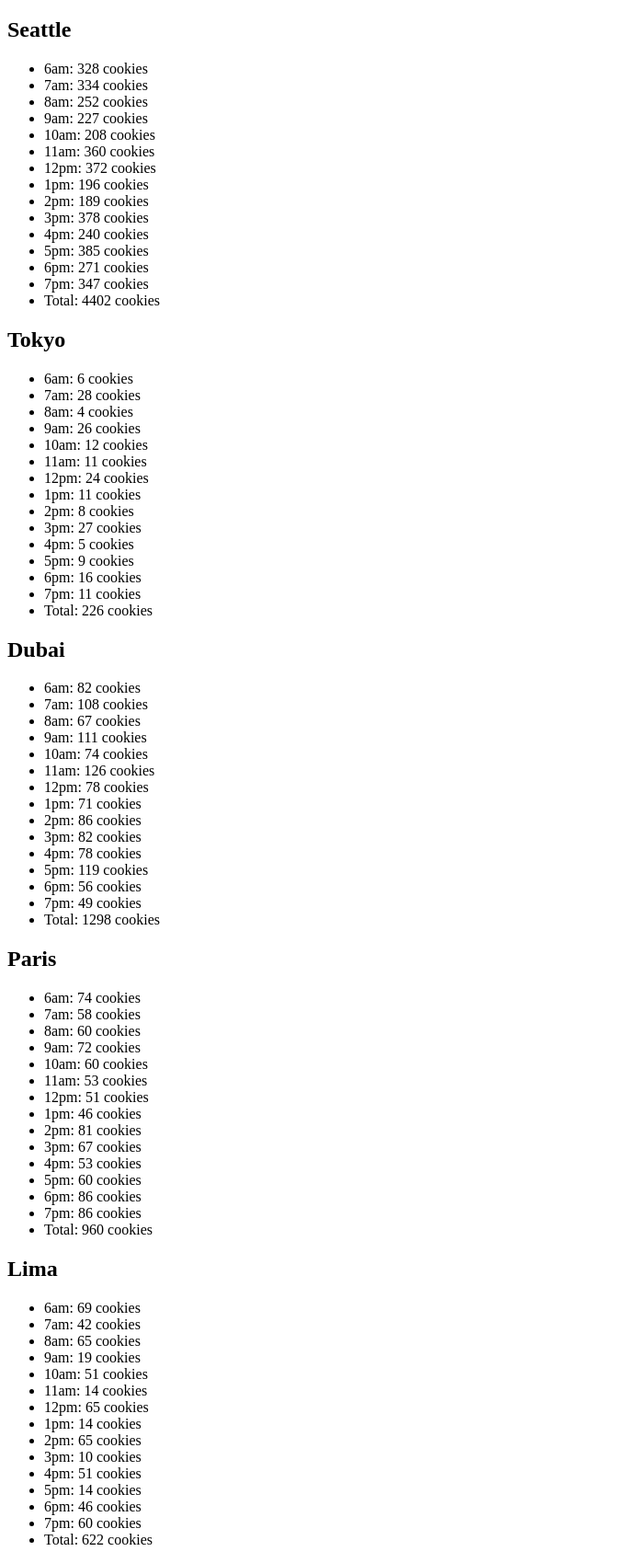
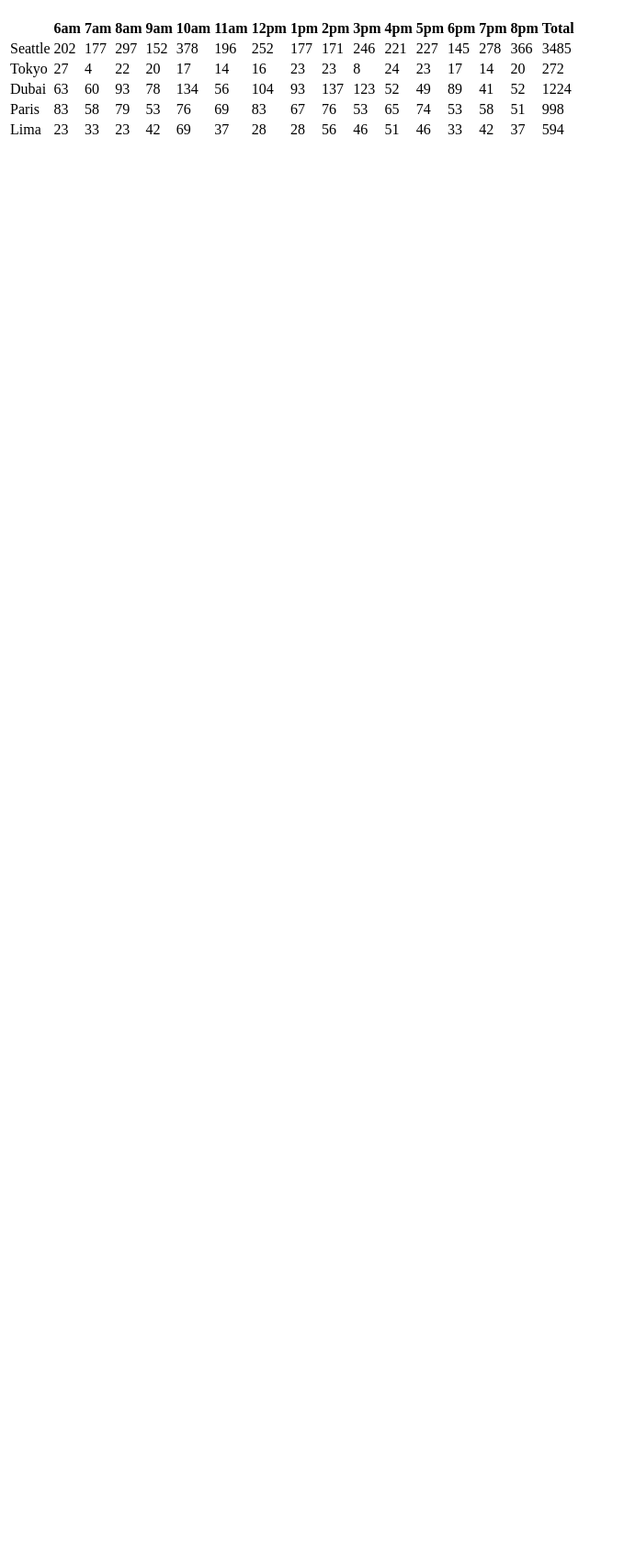
Before and after one commit to AnvayB/Salmon-Cookies, a plain HTML site: page sales.html in a window 1280 px wide. Shown: the part 61-1760 px from the top of the page at 92% size, without its empty margins (0-679 px from the left). After the commit the page ends 800 px from the top, so only its background shows below. Drawn offline with Linux system fonts and the light colour scheme.

Commit message:
finished table, no border lines

```diff
--- a/js/app.js
+++ b/js/app.js
@@ -1,210 +1,307 @@
 'use strict';
 
-var hours = ['6am', '7am', '8am', '9am', '10am', '11am', '12pm', '1pm', '2pm', '3pm', '4pm', '5pm', '6pm', '7pm', '8pm'];
+var hours = [' ','6am', '7am', '8am', '9am', '10am', '11am', '12pm', '1pm', '2pm', '3pm', '4pm', '5pm', '6pm', '7pm', '8pm', 'Total'];
 
-//Seattle
-const seattle = {
-  minCust: 23,
-  maxCust: 65,
-  avgCookiesSale: 6.3,
-  id: 'seattle',
-  cookiesPerHour: [],
+let locations = [];
+let referenceTable = document.getElementById('cookiestable');
+let grandTotal = 0;
+let totalPerHourArray = [];
 
-  totalCookies: 0,
-  custPerHour: function (min, max) {
+function sales (minCust, maxCust, avgCookiesSale, id){
+  this.minCust = minCust;
+  this.maxCust = maxCust;
+  this.avgCookiesSale = avgCookiesSale;
+  this.id = id;
+  this.cookiesPerHour = [];
+  this.totalCookies = 0;
+
+  locations.push(this);
+
+  this.custPerHour = function (min, max) {
     return Math.floor(Math.random() * (max - min)) + min;
-  },
   };
-
-for(var i = 0; i < hours.length; i++) {
-  seattle.cookiesPerHour.push(Math.ceil(seattle.custPerHour(seattle.minCust, seattle.maxCust)*seattle.avgCookiesSale));
+  this.totalPerHour = function() {
+    for (let i = 1; i < hours.length-1; i++){
+      this.cookiesPerHour.push(Math.ceil(this.custPerHour(this.minCust, this.maxCust) * this.avgCookiesSale));
     }
-
-seattle.dailyTotal = function(){
-  for(var i = 0; i < this.cookiesPerHour.length; i++){
-    seattle.totalCookies += this.cookiesPerHour[i];
+  };
+  this.totalPerDay = function() {
+    for (let i = 0; i < this.cookiesPerHour.length; i++){
+      this.totalCookies += this.cookiesPerHour[i];
     }
   };
 
-seattle.display= function(){
-  var referenceUl = document.getElementById(this.id);
-  for(var i = 0; i < this.cookiesPerHour.length; i++){
-
-    var liElement = document.createElement('li');
-
-    liElement.textContent = `${hours[i]}: ${this.cookiesPerHour[i]} cookies`;
-
-    referenceUl.append(liElement);
+  this.render = function() {
+    let row = document.createElement('tr');
+    let data = document.createElement('td');
+    data.textContent = this.id;
+    row.append(data);
+    for (let i = 0; i < this.cookiesPerHour.length; i++){
+      data = document.createElement('td');
+      data.textContent = this.cookiesPerHour[i];
+      row.append(data);
     }
-  liElement.textContent = `Total: ${seattle.totalCookies} cookies`;
-  referenceUl.append(liElement);
+    data = document.createElement('td');
+    data.textContent = this.totalCookies;
+    row.append(data);
+    referenceTable.append(row);
   };
 
-seattle.dailyTotal();
-seattle.display();
-
-//Tokyo
-const tokyo = {
-  minCustomers: 3,
-  maxCustomer: 24,
-  avgCookiesSold: 1.2,
-  id: 'tokyo',
-  cookiesPerHour:[],
-
-  totalCookies: 0,
-  hourlyCustomer: function (min, max) {
-    return Math.floor(Math.random() * (max - min)) + min;
-  },
+  this.daysInfo = function() {
+    this.totalPerHour();
+    this.totalPerDay();
+    this.render();
   };
-
-for(var i = 0; i < hours.length; i++) {
-  tokyo.cookiesPerHour.push(Math.ceil(tokyo.hourlyCustomer(tokyo.minCustomers,tokyo.maxCustomer)*tokyo.avgCookiesSold));
 }
 
-tokyo.dailyTotal = function(){
-  for(var i = 0; i < this.cookiesPerHour.length; i++){
-    tokyo.totalCookies += this.cookiesPerHour[i];
+function renderHeader() {
+  let headRow = document.createElement('tr');
+  for (let i = 0; i < hours.length; i++){
+    let header = document.createElement('th');
+    header.textContent = (hours[i]);
+    headRow.append(header);
   }
-};
-
-tokyo.display= function(){
-  var referenceUl = document.getElementById(this.id);
-  for(var i = 0; i < this.cookiesPerHour.length; i++){
-
-    var liElement = document.createElement('li');
-
-    liElement.textContent = `${hours[i]}: ${this.cookiesPerHour[i]} cookies`;
-
-    referenceUl.append(liElement);
-  }
-  liElement.textContent = `Total: ${tokyo.totalCookies} cookies`;
-  referenceUl.append(liElement);
-};
-
-tokyo.dailyTotal();
-tokyo.display();
-
-//Dubai
-const dubai = {
-  minCustomers: 11,
-  maxCustomer: 38,
-  avgCookiesSold: 3.7,
-  id: 'dubai',
-  cookiesPerHour:[],
-
-  totalCookies: 0,
-  hourlyCustomer: function (min, max) {
-    return Math.floor(Math.random() * (max - min)) + min;
-  },
-};
-
-for(var i = 0; i < hours.length; i++) {
-  dubai.cookiesPerHour.push(Math.ceil(dubai.hourlyCustomer(dubai.minCustomers,dubai.maxCustomer)*dubai.avgCookiesSold));
+  let referenceTable = document.getElementById('cookiestable');
+  referenceTable.append(headRow);
 }
 
-dubai.dailyTotal = function(){
-  for(var i = 0; i < this.cookiesPerHour.length; i++){
-    dubai.totalCookies += this.cookiesPerHour[i];
-  }
-};
+renderHeader();
 
-dubai.display= function(){
-  var referenceUl = document.getElementById(this.id);
-  for(var i = 0; i < this.cookiesPerHour.length; i++){
+let seattle = new sales(23,65,6.3, 'Seattle');
+seattle.daysInfo();
 
-    var liElement = document.createElement('li');
+let tokyo = new sales(3,24,1.2, 'Tokyo');
+tokyo.daysInfo();
 
-    liElement.textContent = `${hours[i]}: ${this.cookiesPerHour[i]} cookies`;
+let dubai = new sales(11,38,3.7, 'Dubai');
+dubai.daysInfo();
 
-    referenceUl.append(liElement);
-  }
-  liElement.textContent = `Total: ${dubai.totalCookies} cookies`;
-  referenceUl.append(liElement);
-};
+let paris = new sales(20,38,2.3, 'Paris');
+paris.daysInfo();
 
-dubai.dailyTotal();
-dubai.display();
+let lima = new sales(2,16,4.6, 'Lima');
+lima.daysInfo();
 
 
-//Paris
-const paris = {
-  minCustomers: 20,
-  maxCustomer: 38,
-  avgCookiesSold: 2.3,
-  id: 'paris',
-  cookiesPerHour:[],
-
-  totalCookies: 0,
-  hourlyCustomer: function (min, max) {
-    return Math.floor(Math.random() * (max - min)) + min;
-  },
-};
-
-for(var i= 0; i < hours.length; i++) {
-  paris.cookiesPerHour.push(Math.ceil(paris.hourlyCustomer(paris.minCustomers,paris.maxCustomer)*paris.avgCookiesSold));
-}
-
-paris.dailyTotal = function(){
-  for(var i = 0; i < this.cookiesPerHour.length; i++){
-    paris.totalCookies += this.cookiesPerHour[i];
-  }
-};
-
-paris.display= function(){
-  var referenceUl = document.getElementById(this.id);
-  for(var i = 0; i < this.cookiesPerHour.length; i++){
-
-    var liElement = document.createElement('li');
-
-    liElement.textContent = `${hours[i]}: ${this.cookiesPerHour[i]} cookies`;
-
-    referenceUl.append(liElement);
-  }
-  liElement.textContent = `Total: ${paris.totalCookies} cookies`;
-  referenceUl.append(liElement);
-};
-
-paris.dailyTotal();
-paris.display();
 
 
-//Lima
-const lima = {
-  minCustomers: 2,
-  maxCustomer: 16,
-  avgCookiesSold: 4.6,
-  id: 'lima',
-  cookiesPerHour:[],
 
-  totalCookies: 0,
-  hourlyCustomer: function (min, max) {
-    return Math.floor(Math.random() * (max - min)) + min;
-  },
-};
 
-for(var i = 0; i < hours.length; i++) {
-  lima.cookiesPerHour.push(Math.ceil(lima.hourlyCustomer(lima.minCustomers,lima.maxCustomer)*lima.avgCookiesSold));
-}
 
-lima.dailyTotal = function(){
-  for(var i = 0; i < this.cookiesPerHour.length; i++){
-    lima.totalCookies += this.cookiesPerHour[i];
-  }
-};
 
-lima.display= function(){
-  var referenceUl = document.getElementById(this.id);
-  for(var i = 0; i < this.cookiesPerHour.length; i++){
 
-    var liElement = document.createElement('li');
 
-    liElement.textContent = `${hours[i]}: ${this.cookiesPerHour[i]} cookies`;
+// //Seattle
+// const seattle = {
+//   minCust: 23,
+//   maxCust: 65,
+//   avgCookiesSale: 6.3,
+//   id: 'seattle',
+//   cookiesPerHour: [],
 
-    referenceUl.append(liElement);
-  }
-  liElement.textContent = `Total: ${lima.totalCookies} cookies`;
-  referenceUl.append(liElement);
-};
+//   totalCookies: 0,
+//   custPerHour: function (min, max) {
+//     return Math.floor(Math.random() * (max - min)) + min;
+//   },
+// };
 
-lima.dailyTotal();
-lima.display();
+// for(var i = 0; i < hours.length; i++) {
+//   seattle.cookiesPerHour.push(Math.ceil(seattle.custPerHour(seattle.minCust, seattle.maxCust)*seattle.avgCookiesSale));
+// }
+
+// seattle.dailyTotal = function(){
+//   for(var i = 0; i < this.cookiesPerHour.length; i++){
+//     seattle.totalCookies += this.cookiesPerHour[i];
+//   }
+// };
+
+
+// seattle.render= function(){
+//   var referenceUl = document.getElementById(this.id);
+//   for(var i = 0; i < this.cookiesPerHour.length; i++){
+
+//     var liElement = document.createElement('li');
+
+//     liElement.textContent = `${hours[i]}: ${this.cookiesPerHour[i]} cookies`;
+
+//     referenceUl.append(liElement);
+//   }
+//   liElement.textContent = `Total: ${seattle.totalCookies} cookies`;
+//   referenceUl.append(liElement);
+// };
+
+// seattle.dailyTotal();
+// seattle.render();
+
+// //Tokyo
+// const tokyo = {
+//   minCust: 3,
+//   maxCust: 24,
+//   avgCookiesSold: 1.2,
+//   id: 'tokyo',
+//   cookiesPerHour:[],
+
+//   totalCookies: 0,
+//   hourlyCustomer: function (min, max) {
+//     return Math.floor(Math.random() * (max - min)) + min;
+//   },
+// };
+
+// for(var i = 0; i < hours.length; i++) {
+//   tokyo.cookiesPerHour.push(Math.ceil(tokyo.hourlyCustomer(tokyo.minCust,tokyo.maxCust)*tokyo.avgCookiesSold));
+// }
+
+// tokyo.dailyTotal = function(){
+//   for(var i = 0; i < this.cookiesPerHour.length; i++){
+//     tokyo.totalCookies += this.cookiesPerHour[i];
+//   }
+// };
+
+// tokyo.render= function(){
+//   var referenceUl = document.getElementById(this.id);
+//   for(var i = 0; i < this.cookiesPerHour.length; i++){
+
+//     var liElement = document.createElement('li');
+
+//     liElement.textContent = `${hours[i]}: ${this.cookiesPerHour[i]} cookies`;
+
+//     referenceUl.append(liElement);
+//   }
+//   liElement.textContent = `Total: ${tokyo.totalCookies} cookies`;
+//   referenceUl.append(liElement);
+// };
+
+// tokyo.dailyTotal();
+// tokyo.render();
+
+// //Dubai
+// const dubai = {
+//   minCust: 11,
+//   maxCust: 38,
+//   avgCookiesSold: 3.7,
+//   id: 'dubai',
+//   cookiesPerHour:[],
+
+//   totalCookies: 0,
+//   hourlyCustomer: function (min, max) {
+//     return Math.floor(Math.random() * (max - min)) + min;
+//   },
+// };
+
+// for(var i = 0; i < hours.length; i++) {
+//   dubai.cookiesPerHour.push(Math.ceil(dubai.hourlyCustomer(dubai.minCust,dubai.maxCust)*dubai.avgCookiesSold));
+// }
+
+// dubai.dailyTotal = function(){
+//   for(var i = 0; i < this.cookiesPerHour.length; i++){
+//     dubai.totalCookies += this.cookiesPerHour[i];
+//   }
+// };
+
+// dubai.render= function(){
+//   var referenceUl = document.getElementById(this.id);
+//   for(var i = 0; i < this.cookiesPerHour.length; i++){
+
+//     var liElement = document.createElement('li');
+
+//     liElement.textContent = `${hours[i]}: ${this.cookiesPerHour[i]} cookies`;
+
+//     referenceUl.append(liElement);
+//   }
+//   liElement.textContent = `Total: ${dubai.totalCookies} cookies`;
+//   referenceUl.append(liElement);
+// };
+
+// dubai.dailyTotal();
+// dubai.render();
+
+
+// //Paris
+// const paris = {
+//   minCust: 20,
+//   maxCust: 38,
+//   avgCookiesSold: 2.3,
+//   id: 'paris',
+//   cookiesPerHour:[],
+
+//   totalCookies: 0,
+//   hourlyCustomer: function (min, max) {
+//     return Math.floor(Math.random() * (max - min)) + min;
+//   },
+// };
+
+// for(var i= 0; i < hours.length; i++) {
+//   paris.cookiesPerHour.push(Math.ceil(paris.hourlyCustomer(paris.minCust,paris.maxCust)*paris.avgCookiesSold));
+// }
+
+// paris.dailyTotal = function(){
+//   for(var i = 0; i < this.cookiesPerHour.length; i++){
+//     paris.totalCookies += this.cookiesPerHour[i];
+//   }
+// };
+
+// paris.render= function(){
+//   var referenceUl = document.getElementById(this.id);
+//   for(var i = 0; i < this.cookiesPerHour.length; i++){
+
+//     var liElement = document.createElement('li');
+
+//     liElement.textContent = `${hours[i]}: ${this.cookiesPerHour[i]} cookies`;
+
+//     referenceUl.append(liElement);
+//   }
+//   liElement.textContent = `Total: ${paris.totalCookies} cookies`;
+//   referenceUl.append(liElement);
+// };
+
+// paris.dailyTotal();
+// paris.render();
+
+
+// //Lima
+// const lima = {
+//   minCust: 2,
+//   maxCust: 16,
+//   avgCookiesSold: 4.6,
+//   id: 'lima',
+//   cookiesPerHour:[],
+
+//   totalCookies: 0,
+//   hourlyCustomer: function (min, max) {
+//     return Math.floor(Math.random() * (max - min)) + min;
+//   },
+// };
+
+// for(var i = 0; i < hours.length; i++) {
+//   lima.cookiesPerHour.push(Math.ceil(lima.hourlyCustomer(lima.minCust,lima.maxCust)*lima.avgCookiesSold));
+// }
+
+// lima.dailyTotal = function(){
+//   for(var i = 0; i < this.cookiesPerHour.length; i++){
+//     lima.totalCookies += this.cookiesPerHour[i];
+//   }
+// };
+
+// lima.render= function(){
+//   var referenceUl = document.getElementById(this.id);
+//   for(var i = 0; i < this.cookiesPerHour.length; i++){
+
+//     var liElement = document.createElement('li');
+
+//     liElement.textContent = `${hours[i]}: ${this.cookiesPerHour[i]} cookies`;
+
+//     referenceUl.append(liElement);
+//   }
+//   liElement.textContent = `Total: ${lima.totalCookies} cookies`;
+//   referenceUl.append(liElement);
+// };
+
+// lima.dailyTotal();
+// lima.render();
+
+
+// console.log(seattle);
+// console.log(tokyo);
+// console.log(dubai);
+// console.log(paris);
+// console.log(lima);
--- a/sales.html
+++ b/sales.html
@@ -5,16 +5,7 @@
   </head>
   <body>
     <h1>Salmon Cookies Sold</h1>
-    <h2>Seattle</h2>
-    <ul id = "seattle"></ul>
-    <h2>Tokyo</h2>
-    <ul id = "tokyo"></ul>
-    <h2>Dubai</h2>
-    <ul id = 'dubai'></ul>
-    <h2>Paris</h2>
-    <ul id = "paris"></ul>
-    <h2>Lima</h2>
-    <ul id = "lima"></ul>
+    <table id = "cookiestable"></table>
     <script src = "js/app.js"></script>
   </body>
 </html>
```
Also changed, not shown: js/app2.js (added, +93 -0 lines), sales2.html (added, +11 -0 lines). Lines whose indentation alone changed are shown as unchanged.
